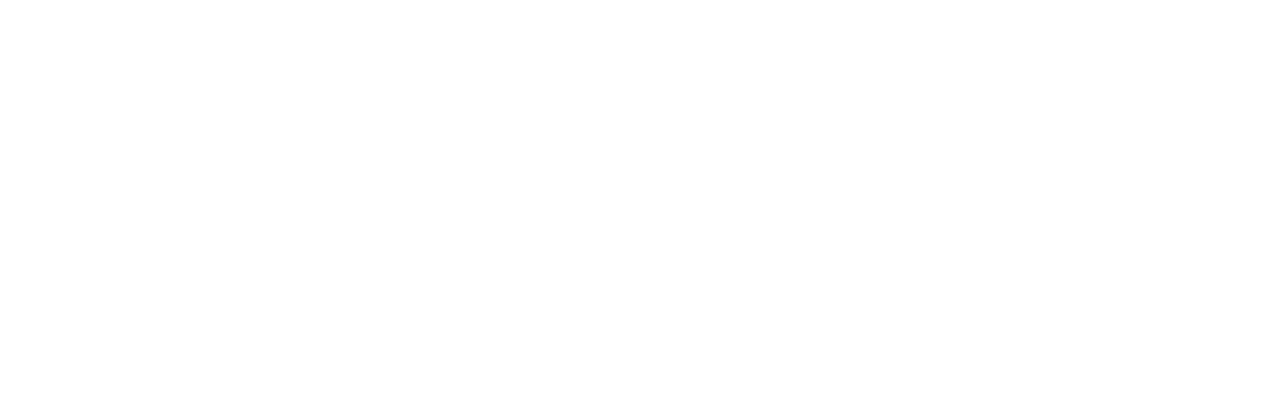
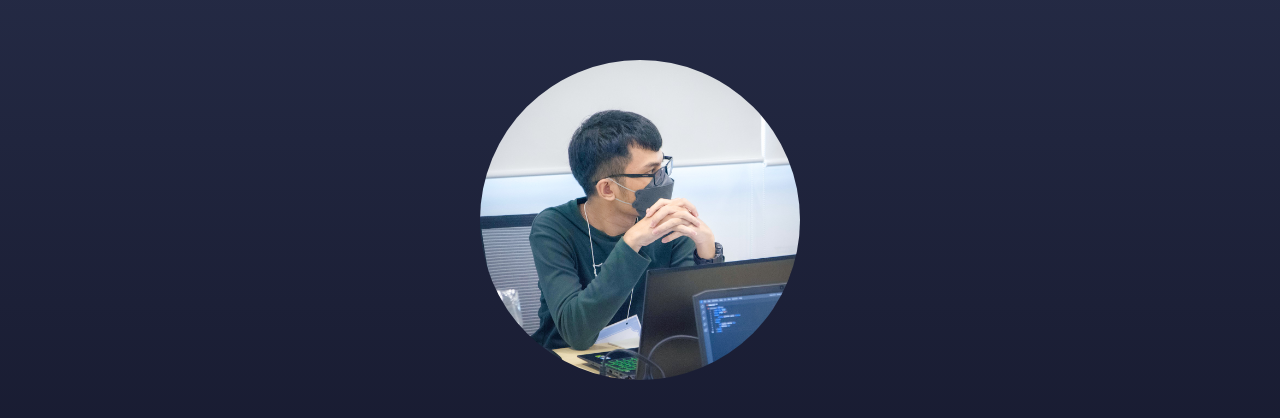
Before and after one commit to 6MA-606/Portfolio-Website, a React (Vite) app: page /profile in a window 1280 px wide. Before the commit this address had no page. Shown: the part 178-596 px from the top of the page. Built offline with nearby package versions, Linux system fonts and the light colour scheme.

Commit message:
1.1 | RWD Landing Page

```diff
--- a/src/components/MenuBar/MenuBar.jsx
+++ b/src/components/MenuBar/MenuBar.jsx
@@ -1,11 +1,16 @@
 import styles from './menuBar.module.scss';
 import profile from '../../assets/profile1.jpg'
 import { motion } from 'framer-motion';
-import { Link } from 'react-scroll'
+import { Link } from 'react-scroll';
+import { Link as RouterLink } from 'react-router-dom';
 
 const MenuBar = (props) => {
 
     const { header, btnLabel, to, smooth } = props;
+
+    const handleClick = () => {
+        window.location = '/profile';
+    }
 
     return (
         <motion.div
@@ -29,7 +34,10 @@
                         { btnLabel }
                     </Link>
                 </div>
-                <div className={ styles.profile }>
+                <div
+                    className={ styles.profile }
+                    onClick={ handleClick }
+                >
                     <div className={ styles.profileText }>
                         Profile
                     </div>
--- a/src/main.jsx
+++ b/src/main.jsx
@@ -7,6 +7,7 @@
   Route
 } from "react-router-dom";
 import "./styles/index.scss";
+import Profile from './pages/Profile/Profile';
 
 
 
@@ -14,6 +15,7 @@
   <Router>
     <Routes>
       <Route path="/" element={<LandingPage />} />
+      <Route path="/profile" element={<Profile />} />
     </Routes>
   </Router>
 )
--- a/src/pages/LandingPage/LandingPage.jsx
+++ b/src/pages/LandingPage/LandingPage.jsx
@@ -78,22 +78,23 @@
                         />
                     </div>
                 </div>
-                <div className={ styles.myIMG }>
-                    <motion.div
-                        className={ styles.image }
-                        initial={{ y: "-2%" }}
-                        animate={{ y: "2%" }}
-                        transition={{ duration: 2, repeat: Infinity, repeatType: 'reverse' }}
-                    >
+                <motion.div
+                    className={ styles.myIMG }
+                    initial={{ y: "22%" }}
+                    animate={{ y: "26%" }}
+                    transition={{ duration: 3, repeat: Infinity, repeatType: 'reverse' }}
+                >
+                    <div className={ styles.image }>
                         <img src={ me } alt="me" />
-                    </motion.div>
+                    </div>
                     <motion.div
                         className={ styles.backCircle }
-                        initial={{ rotate: "0deg", x: "30%", y: "30%"}}
+                        initial={{ rotate: "0deg" }}
                         animate={{ rotate: "360deg" }}
                         transition={{ duration: 10, repeat: Infinity, ease: "linear" }}
+                        style={{ x: "40%", y: "-80%"}}
                     ></motion.div>
-                </div>
+                </motion.div>
             </motion.div>
             <motion.div
                 className={ styles.area_2 }
@@ -104,6 +105,7 @@
             >
                 <div className={ styles.left }>
                     <motion.img
+                        className={ styles.graphic1 }
                         src={ graphic1 }
                         alt="graphic1"
                         initial={{ y: "20%" }}
@@ -115,6 +117,7 @@
                         }}
                     />
                     <motion.img
+                        className={ styles.graphic2 }
                         src={ graphic2 }
                         alt="graphic2"
                         initial={{ y: "-20%", x: "35%" }}
--- a/src/pages/LandingPage/landingPage.module.scss
+++ b/src/pages/LandingPage/landingPage.module.scss
@@ -70,11 +70,12 @@
 
             .image {
 
-                @include size($size: 60vh);
+                @include size($size: 32rem);
                 clip-path: circle();
                 background-color: #2b3351;
+                position: relative;
                 z-index: 2;
-                position: absolute;
+                // position: absolute;
 
                 img {
                     height: inherit;
@@ -83,19 +84,18 @@
             }
 
             .backCircle {
-                @include size($size: 50vh);
-                // background-color: #3c4566;
+                @include size($size: 25rem);
                 border: 2px solid #3c4566;
                 border-radius: 15%;
-                // clip-path: circle();
-                // transform: translate(-30%, -30%);
+                position: relative;
+                z-index: 1;
+                // position: absolute;
             }
         }
     }
 
     .area_2 {
         @extend %area;
-        // background-image: linear-gradient(to bottom, #14162a, #2b1d3d);
         display: flex;
         align-items: center;
         justify-content: space-around;
@@ -104,13 +104,20 @@
         top: 50vh;
 
         .left {
-            width: 800px;
+            flex: 6;
+
+            .graphic1 {
+                width: 30rem;
+            }
+
+            .graphic2 {
+                width: 34rem;
+            }
         }
 
         .right {
-            width: 600px;
+            flex: 4;
             height: 300px;
-            // border: 1px dashed red;
 
             .header {
                 @include font($size: 3em);
@@ -152,3 +159,9 @@
         gap: 3rem;
     }
 }
+
+@media (max-width: 1024px) {
+    .right {
+        flex: 3;
+    }
+}
--- /dev/null
+++ b/src/pages/Profile/Profile.jsx
@@ -0,0 +1,13 @@
+import styles from './profile.module.scss';
+import my_pic from '../../assets/me_profile.jpg';
+
+const Profile = () => {
+    return (
+        <div className={ styles.container }>
+            <div className={ styles.myPic }>
+                <img src={ my_pic } alt="my_pic" />
+            </div>
+        </div>
+    );
+}
+export default Profile;
--- /dev/null
+++ b/src/pages/Profile/profile.module.scss
@@ -0,0 +1,21 @@
+.container {
+    width: 100vw;
+    height: 100vh;
+    background-image: linear-gradient(to bottom, #282f4b, #14162a);
+    display: flex;
+    justify-content: center;
+    align-items: center;
+
+    .myPic {
+        img {
+            width: 20rem;
+            clip-path: circle();
+        }
+    }
+}
+
+@media (max-width: 1024px) {
+    html {
+        font-size: 10px;
+    }
+}
```
Also changed, not shown: src/assets/me_profile.jpg (added).
